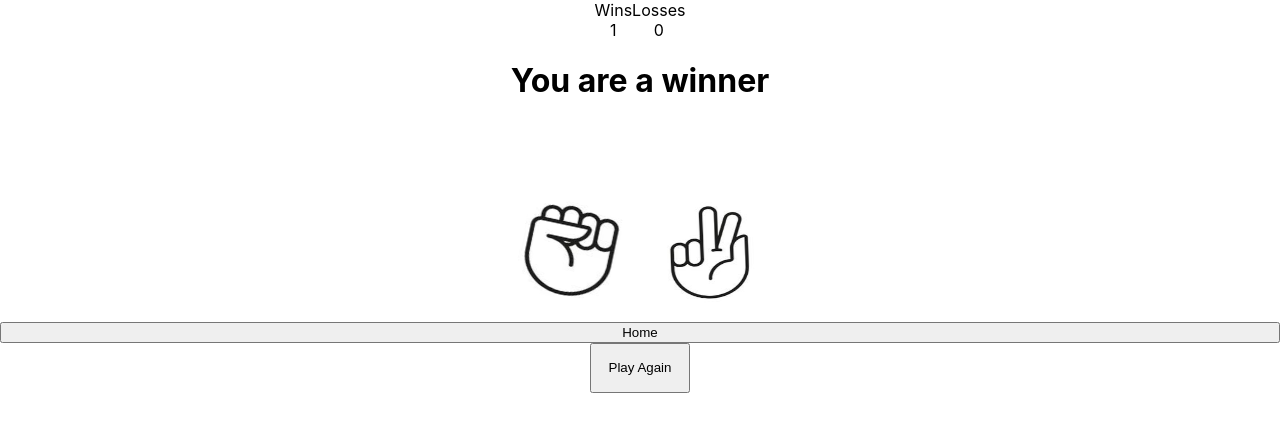
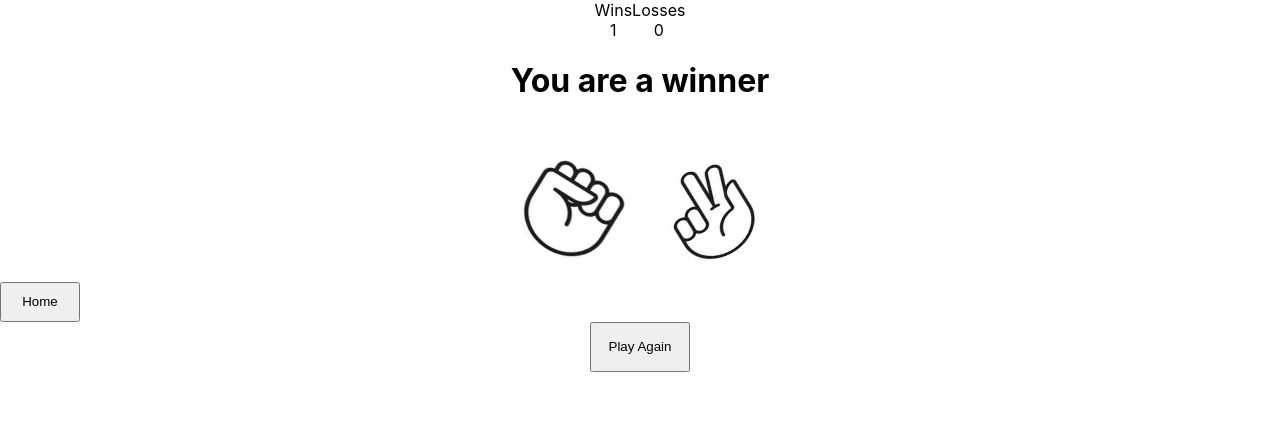
Before and after one commit to pkiecun/rps-ui, a React (Create React App) app in the folder rps/: page /solo in a window 1280 px wide. Both pictures are taken after a click on the button 446 px from the left and 219 px from the top of the page. Shown: the top 432 px of the page. Built offline with nearby package versions, Linux system fonts and the light colour scheme; no server answers; what react-animations would draw is missing.

Commit message:
further improved animatinos

```diff
--- a/rps/src/Components/Messenger.css
+++ b/rps/src/Components/Messenger.css
@@ -36,7 +36,7 @@
 
 .rock:focus{
     animation-name: player1A;
-    animation-duration: 1s;
+    animation-duration: 1.5s;
     position: relative;
     animation-iteration-count: infinite;
 
@@ -44,7 +44,7 @@
 
 .paper:focus{
     animation-name: player1A;
-    animation-duration: 1s;
+    animation-duration: 1.5s;
     position: relative;
     animation-iteration-count: infinite;
 
@@ -52,7 +52,7 @@
 
 .scissors:focus{
     animation-name: player1A;
-    animation-duration: 1s;
+    animation-duration: 1.5s;
     position: relative;
     animation-iteration-count: infinite;
 
--- a/rps/src/Components/Result.css
+++ b/rps/src/Components/Result.css
@@ -39,13 +39,19 @@
     background-color: white;
 }
 
+.home-btn{
+    height: 40px;
+    width: 80px;
+    justify-self: center;
+}
+
 .res-img {
     /* height: 100px;
     width: 100px; */
     height: 100px;
     width: 100px;
     animation-name: player1A;
-    animation-duration: 2s;
+    animation-duration: 2.3s;
     position: relative;
     animation-iteration-count: infinite;
     margin-right: 20px;
@@ -58,7 +64,7 @@
     height: 100px;
     width: 100px;
     animation-name: player2A;
-    animation-duration: 2s;
+    animation-duration: 2.3s;
     position: relative;
     animation-iteration-count: infinite;
     margin-left: 20px;
@@ -71,7 +77,6 @@
     display: flex;
     flex-direction: row;
     position: relative;
-    margin-top: 40px;
     align-items: center;
     justify-content: center;
 }
@@ -87,9 +92,9 @@
 }
 
 @keyframes player1A {
-    50% {transform: rotate(-90deg);}
+   50%{transform: rotate(-80deg);}
 }
 
 @keyframes player2A {
-    50% {transform: rotate(90deg);}
+    50%{transform: rotate(80deg);}
 }
--- a/rps/src/Components/Result.tsx
+++ b/rps/src/Components/Result.tsx
@@ -77,7 +77,7 @@ export const Result: React.FC<IRound> = (round: IRound) => {
         {round.opponentChoice === 3? <img className="res-img2" src={ScissorsP2} alt="picOfScissors"/> : <></>}
         </BouncyDiv2>
         </div>
-        <button id = "0" onClick={handleClick}>Home</button>
+        <button id = "0" className= "home-btn" onClick={handleClick}>Home</button>
         </div>
         </>
     )
```
